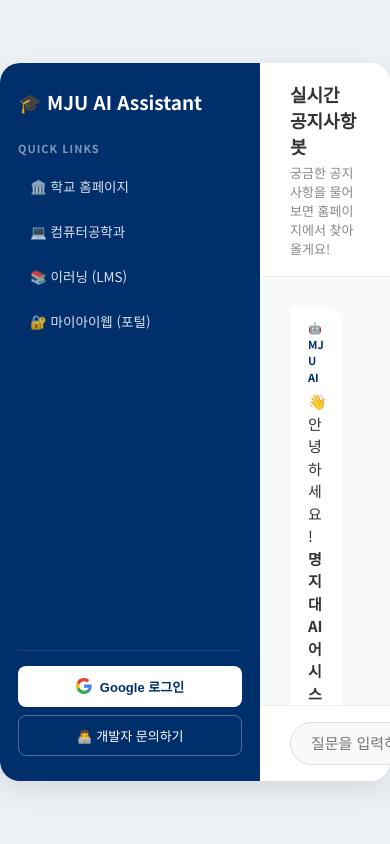
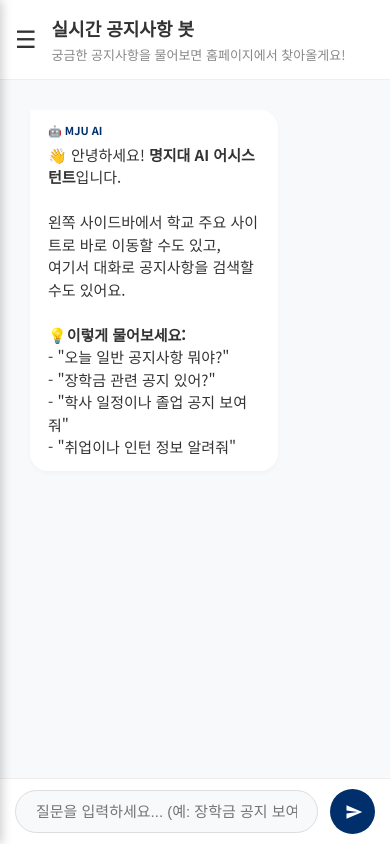
Before and after one commit to Young-Keun-LEE/MJU_NOTICE_CHATBOT, a Flask app: template templates/index.html in a window 390 px wide. Run offline with Flask 3, Linux system fonts and the light colour scheme; the template is opened without the code that fills it, so the values that code supplies are empty.

Commit message:
Add mobile responsive design

```diff
--- a/static/script.js
+++ b/static/script.js
@@ -56,3 +56,14 @@
 function escapeHtml(text) {
     return text.replace(/&/g, "&amp;").replace(/</g, "&lt;").replace(/>/g, "&gt;").replace(/"/g, "&quot;").replace(/'/g, "&#039;");
 }
+
+/* static/script.js 맨 아래에 추가 */
+
+function toggleSidebar() {
+    const sidebar = document.querySelector('.sidebar');
+    const overlay = document.querySelector('.overlay');
+
+    // active 클래스를 넣었다 뺐다 함 (CSS가 알아서 애니메이션 처리)
+    sidebar.classList.toggle('active');
+    overlay.classList.toggle('active');
+}
--- a/static/style.css
+++ b/static/style.css
@@ -1,4 +1,4 @@
-/* static/style.css */
+/* static/style.css - Layout Fix Version */
 
 /* [기본 설정] */
 * { box-sizing: border-box; }
@@ -6,35 +6,38 @@
     font-family: 'Noto Sans KR', sans-serif;
     background-color: #eef1f5;
     margin: 0;
-    height: 100vh;
+    height: 100vh; /* 화면 전체 높이 */
     display: flex;
     align-items: center;
     justify-content: center;
-    overflow: hidden;
+    overflow: hidden; /* 스크롤 방지 */
 }
 
 /* [메인 레이아웃] */
 .main-layout {
     display: flex;
     width: 1200px;
-    height: 85vh;
+    height: 85vh; /* 화면 높이의 85% */
     background-color: white;
     border-radius: 20px;
     box-shadow: 0 10px 30px rgba(0,0,0,0.1);
     overflow: hidden;
     position: relative;
+    /* [중요] flex 자식들이 찌그러지지 않도록 설정 */
+    min-width: 0;
 }
 
-/* [좌측 사이드바 - 컴팩트 모드] */
+/* [좌측 사이드바] */
 .sidebar {
-    width: 260px;
+    width: 260px; /* 고정 너비 */
     background-color: #002F6C; /* 명지대 네이비 */
     color: white;
     padding: 25px 18px;
     display: flex;
     flex-direction: column;
-    flex-shrink: 0;
+    flex-shrink: 0; /* 절대 줄어들지 않음 */
     overflow: hidden;
+    z-index: 10;
 }
 
 .brand {
@@ -114,44 +117,61 @@
     border-radius: 50%; border: 2px solid white; margin-bottom: 5px;
 }
 
-/* [우측 채팅 섹션] */
+/* [우측 채팅 섹션 - 여기가 문제였습니다!] */
 .chat-section {
-    flex: 1;
+    flex: 1; /* 남은 공간 모두 차지 */
     display: flex;
     flex-direction: column;
     background-color: white;
-    min-width: 0;
+    min-width: 0; /* [핵심 수정] flex 자식의 최소 너비를 0으로 설정하여 넘침 방지 */
+    position: relative;
+    width: 100%; /* 너비 강제 확장 */
 }
 
 .chat-header {
     padding: 18px 30px;
     border-bottom: 1px solid #eee;
     background-color: white;
+    flex-shrink: 0; /* 헤더 높이 고정 */
 }
 .chat-header h2 { margin: 0; font-size: 18px; color: #333; }
 .chat-header p { margin: 4px 0 0; font-size: 13px; color: #888; }
 
 .chat-box {
-    flex: 1;
+    flex: 1; /* 남은 높이 모두 차지 */
     padding: 30px;
     overflow-y: auto;
     background-color: #F8F9FA;
     display: flex;
     flex-direction: column;
     gap: 20px;
+    width: 100%; /* [핵심 수정] 가로 꽉 차게 */
 }
 
 .message {
-    max-width: 75%;
+    max-width: 75%; /* 말풍선 최대 너비 */
+    min-width: 20%; /* 너무 작아지지 않게 */
     padding: 12px 18px;
     border-radius: 18px;
     font-size: 15px;
     line-height: 1.5;
-    word-break: break-word;
+    word-break: break-word; /* 긴 단어 줄바꿈 */
     box-shadow: 0 2px 5px rgba(0,0,0,0.03);
 }
-.bot { background-color: white; border-top-left-radius: 2px; color: #333; }
-.user { background-color: #002F6C; border-top-right-radius: 2px; color: white; align-self: flex-end; }
+.bot {
+    background-color: white;
+    border-top-left-radius: 2px;
+    color: #333;
+    align-self: flex-start; /* 왼쪽 정렬 */
+    margin-right: auto; /* 우측 여백 확보 */
+}
+.user {
+    background-color: #002F6C;
+    border-top-right-radius: 2px;
+    color: white;
+    align-self: flex-end; /* 오른쪽 정렬 */
+    margin-left: auto; /* 좌측 여백 확보 */
+}
 .bot::before { content: "🤖 MJU AI"; display: block; font-size: 11px; color: #002F6C; font-weight: bold; margin-bottom: 5px; }
 
 /* 마크다운 스타일 */
@@ -168,6 +188,8 @@
     display: flex;
     gap: 12px;
     align-items: center;
+    flex-shrink: 0; /* 높이 고정 */
+    width: 100%; /* 가로 꽉 차게 */
 }
 input {
     flex: 1;
@@ -204,3 +226,42 @@
 
 ::-webkit-scrollbar { width: 8px; }
 ::-webkit-scrollbar-thumb { background: #ccc; border-radius: 4px; }
+
+
+/* --- 모바일 반응형 --- */
+.mobile-menu-btn {
+    display: none;
+    background: none;
+    border: none;
+    font-size: 24px;
+    cursor: pointer;
+    padding: 0;
+    margin-right: 15px;
+    color: #333;
+}
+
+@media (max-width: 768px) {
+    .main-layout {
+        width: 100%;
+        height: 100vh;
+        border-radius: 0;
+        box-shadow: none;
+    }
+    .sidebar {
+        position: absolute;
+        left: 0; top: 0; height: 100%; width: 280px;
+        z-index: 1000;
+        transform: translateX(-100%);
+        transition: transform 0.3s ease-in-out;
+        box-shadow: 2px 0 10px rgba(0,0,0,0.2);
+    }
+    .sidebar.active { transform: translateX(0); }
+    .overlay {
+        display: none; position: fixed; top: 0; left: 0; width: 100%; height: 100%;
+        background: rgba(0,0,0,0.5); z-index: 900;
+    }
+    .overlay.active { display: block; }
+    .mobile-menu-btn { display: block; }
+    .chat-header { padding: 15px; }
+    .input-area { padding: 10px 15px; }
+}
--- a/templates/index.html
+++ b/templates/index.html
@@ -13,7 +13,10 @@
 </head>
 <body>
 
+<div class="overlay" onclick="toggleSidebar()"></div>
+
 <div class="main-layout">
+
     <div class="sidebar">
         <div>
             <a href="/" class="brand">🎓 MJU AI Assistant</a>
@@ -49,9 +52,15 @@
     </div>
 
     <div class="chat-section">
+
         <div class="chat-header">
-            <h2>실시간 공지사항 봇</h2>
-            <p>궁금한 공지사항을 물어보면 홈페이지에서 찾아올게요!</p>
+            <div style="display: flex; align-items: center;">
+                <button class="mobile-menu-btn" onclick="toggleSidebar()">☰</button>
+                <div>
+                    <h2>실시간 공지사항 봇</h2>
+                    <p>궁금한 공지사항을 물어보면 홈페이지에서 찾아올게요!</p>
+                </div>
+            </div>
         </div>
 
         <div class="chat-box" id="chat-box">
@@ -72,15 +81,23 @@
         </div>
 
         <div class="input-area">
-            <input type="text" id="user-input" placeholder="질문을 입력하세요..." autocomplete="off" onkeypress="if(event.keyCode==13) sendMessage()">
+            <input type="text" id="user-input" placeholder="질문을 입력하세요... (예: 장학금 공지 보여줘)" autocomplete="off" onkeypress="if(event.keyCode==13) sendMessage()">
             <button onclick="sendMessage()" class="send-btn" id="send-btn">
                 <svg class="send-icon" viewBox="0 0 24 24"><path d="M2.01 21L23 12 2.01 3 2 10l15 2-15 2z"></path></svg>
             </button>
         </div>
-    </div>
-</div>
 
-<script src="{{ url_for('static', filename='script.js') }}"></script>
+    </div> </div> <script src="{{ url_for('static', filename='script.js') }}"></script>
+
+<script>
+    // 사이드바 토글 함수 (모바일용)
+    function toggleSidebar() {
+        const sidebar = document.querySelector('.sidebar');
+        const overlay = document.querySelector('.overlay');
+        sidebar.classList.toggle('active');
+        overlay.classList.toggle('active');
+    }
+</script>
 
 </body>
 </html>
```
